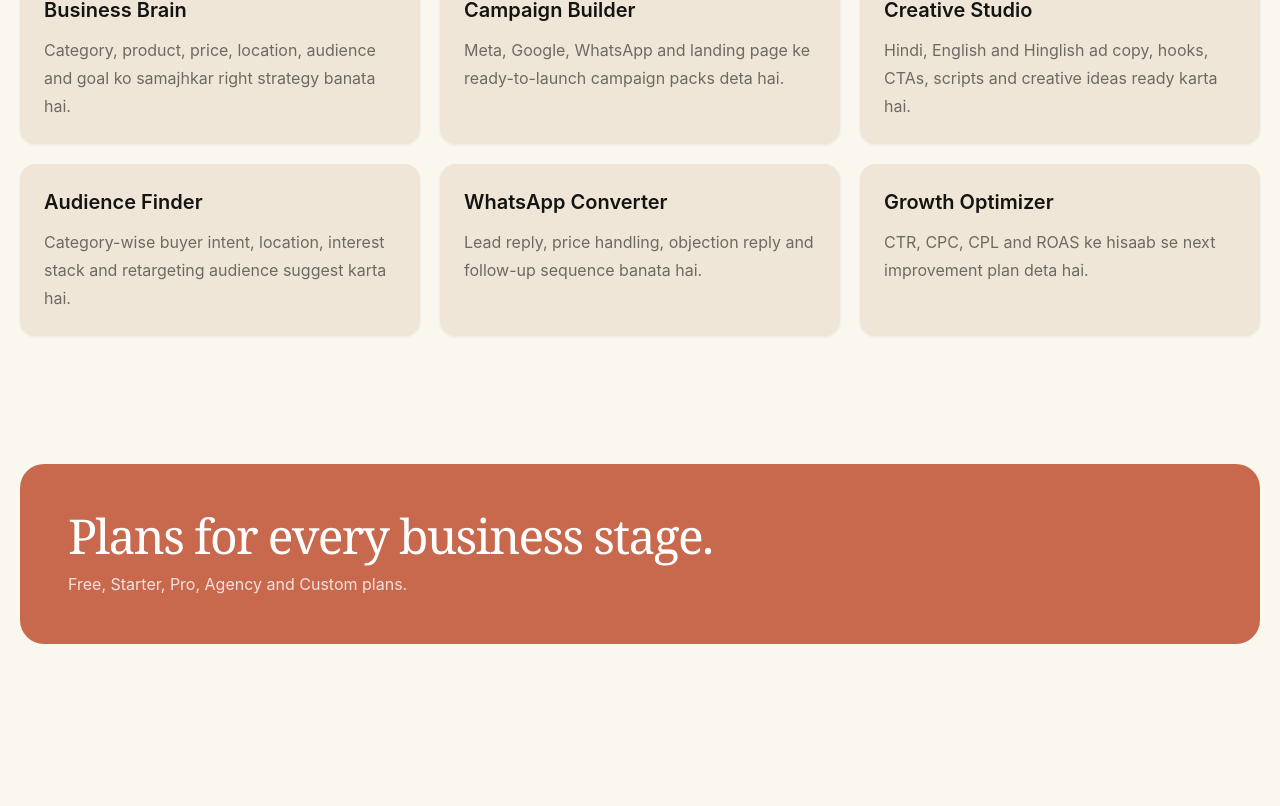
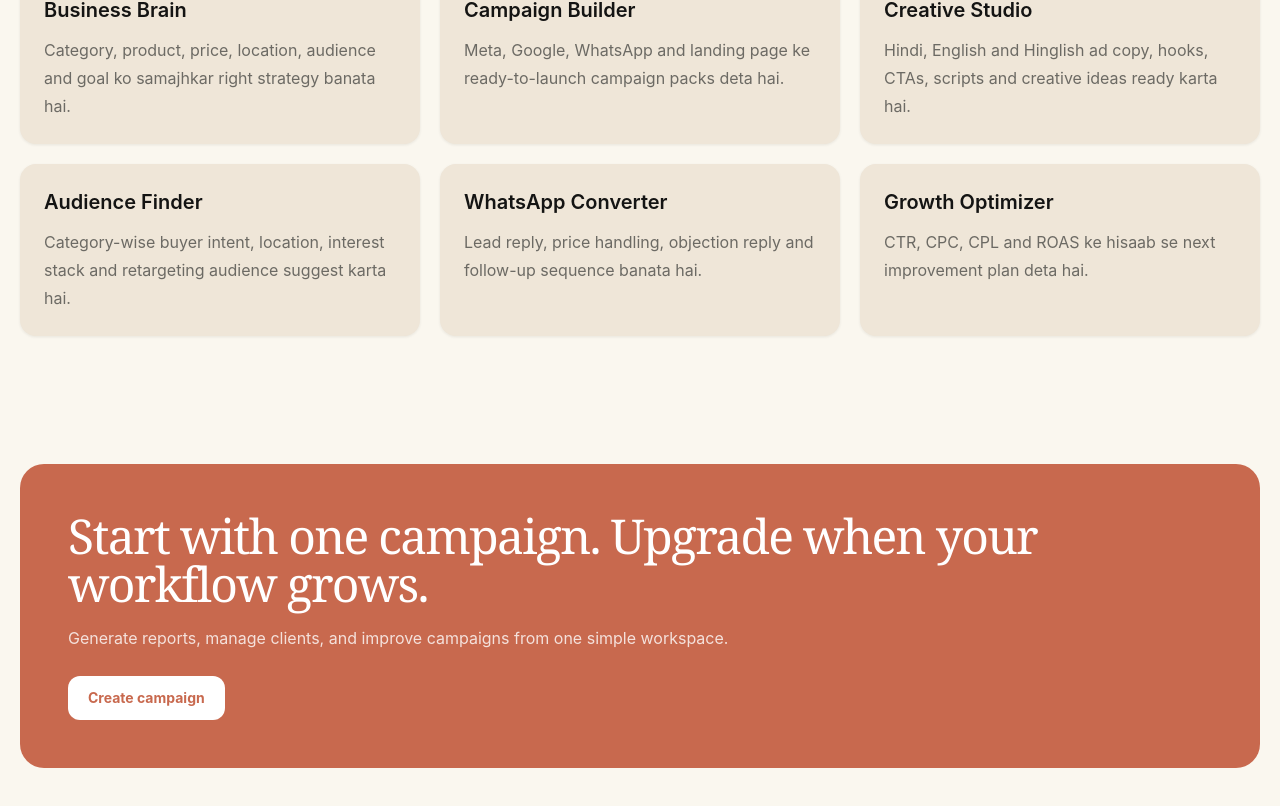
Before and after one commit to lkmeeena882437-dotcom/Launch1stAd.ai, a Next.js app: page / in a window 1280 px wide. Shown: the part 1857-2663 px from the top of the page. Before the commit the page ends 2565 px from the top, so only its background shows below. Built offline with nearby package versions, Linux system fonts and the light colour scheme.

Commit message:
Simplify homepage pricing callout

```diff
--- a/components/home/Tiers.tsx
+++ b/components/home/Tiers.tsx
@@ -1,9 +1,12 @@
+import Link from "next/link";
+
 export function Tiers() {
   return (
-    <section className="mx-auto max-w-7xl px-5 py-16">
-      <div className="rounded-3xl bg-coral p-8 text-white md:p-12">
-        <h2 className="serif-display text-5xl">Plans for every business stage.</h2>
-        <p className="mt-3 max-w-2xl text-white/80">Free, Starter, Pro, Agency and Custom plans.</p>
+    <section className="mx-auto max-w-7xl px-5 py-12 md:py-16">
+      <div className="rounded-3xl bg-coral p-6 text-white md:p-12">
+        <h2 className="serif-display text-4xl md:text-5xl">Start with one campaign. Upgrade when your workflow grows.</h2>
+        <p className="mt-4 max-w-2xl leading-7 text-white/80">Generate reports, manage clients, and improve campaigns from one simple workspace.</p>
+        <Link href="/campaign" className="mt-6 inline-flex rounded-xl bg-white px-5 py-3 text-sm font-bold text-coral">Create campaign</Link>
       </div>
     </section>
   );
```
